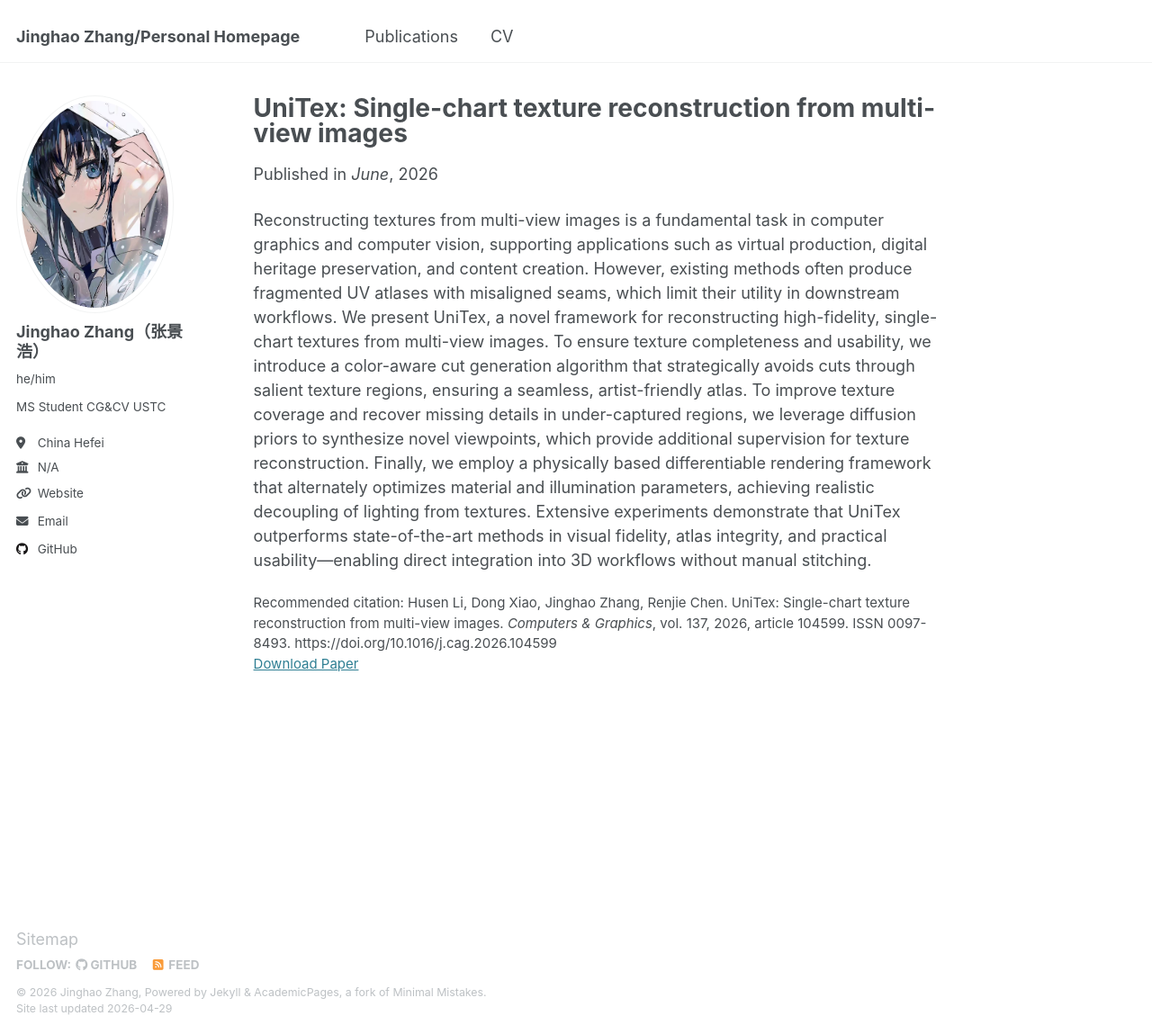
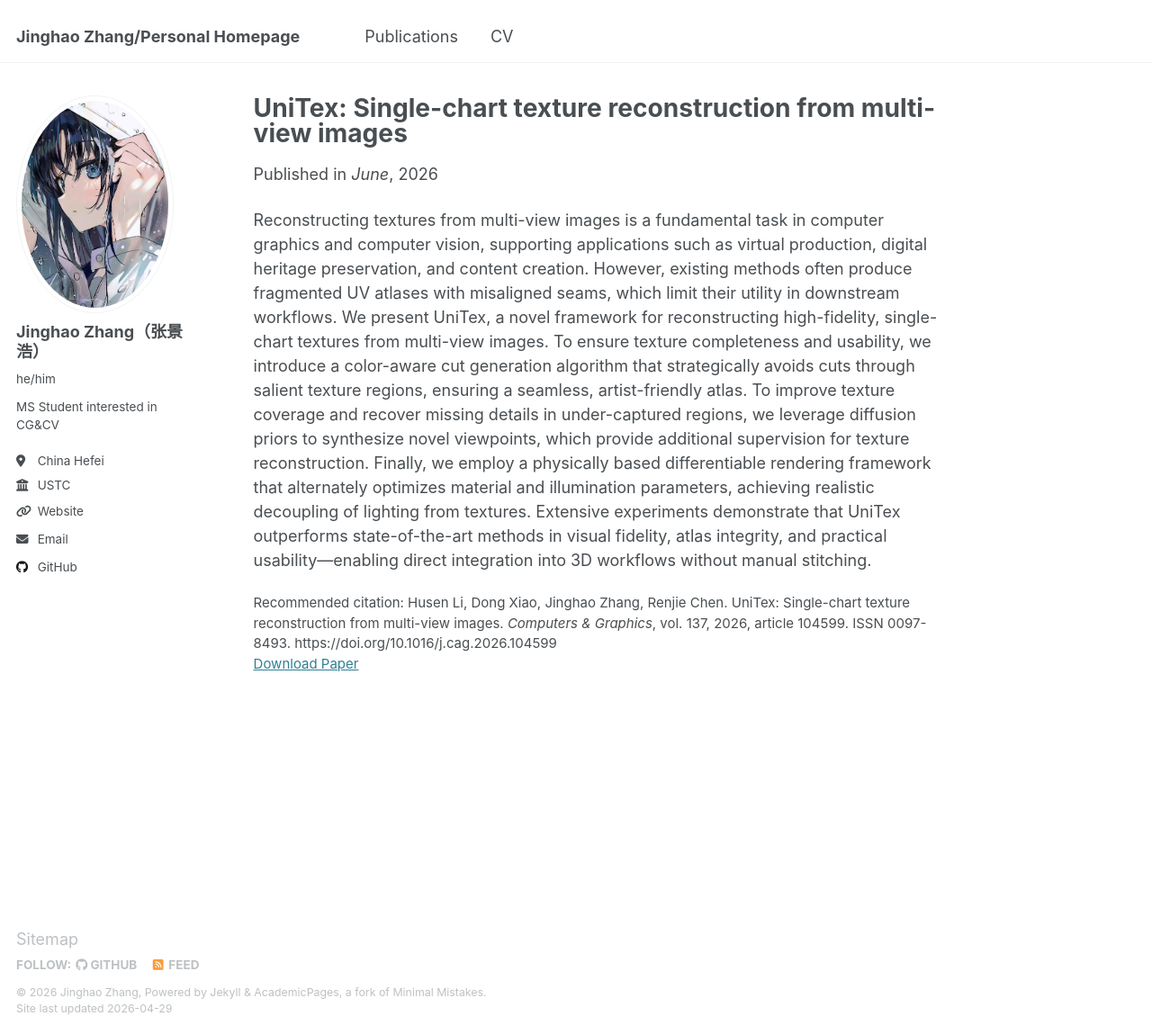
Before and after one commit to Ryan0399/Ryan0399.github.io, a Jekyll site: the page built from _publications/unitex.md, in a window 1280 px wide and 1149 px high. Shown: the whole window at 90% size. Built offline with Jekyll 4.4.1, drawn with Linux system fonts in a browser that asks for light colours.

Commit message:
fix config

```diff
--- a/_config.yml
+++ b/_config.yml
@@ -25,9 +25,9 @@ author:
   avatar           : "my_photo.png"
   name             : "Jinghao Zhang（张景浩）"
   pronouns         : "he/him" # example: "she/her"
-  bio              : "MS Student CG&CV USTC"
+  bio              : "MS Student interested in CG&CV"
   location         : "China Hefei"
-  employer         : "N/A"
+  employer         : "USTC"
   uri              : "https://ryan0399.github.io" # URL
   email            : "jinghaozhang6@mail.ustc.edu.cn"
 
--- a/_publications/unitex.md
+++ b/_publications/unitex.md
@@ -6,7 +6,7 @@ permalink: /publication/unitex
 excerpt: 'UniTex reconstructs high‑fidelity single‑chart textures from multi‑view images using color‑aware cut generation, diffusion‑based novel views, and differentiable rendering.'
 date: 2026-04-21
 venue: 'June'
-paperurl: 'http://Ryan0399.github.io/files/1-s2.0-S0097849326000701-main.pdf'
+paperurl: 'http://ryan0399.github.io/files/1-s2.0-S0097849326000701-main.pdf'
 citation: 'Husen Li, Dong Xiao, Jinghao Zhang, Renjie Chen. UniTex: Single-chart texture reconstruction from multi-view images. <i>Computers & Graphics</i>, vol. 137, 2026, article 104599. ISSN 0097-8493. https://doi.org/10.1016/j.cag.2026.104599'
 ---
 
```
Also changed, not shown: 6 other files.
